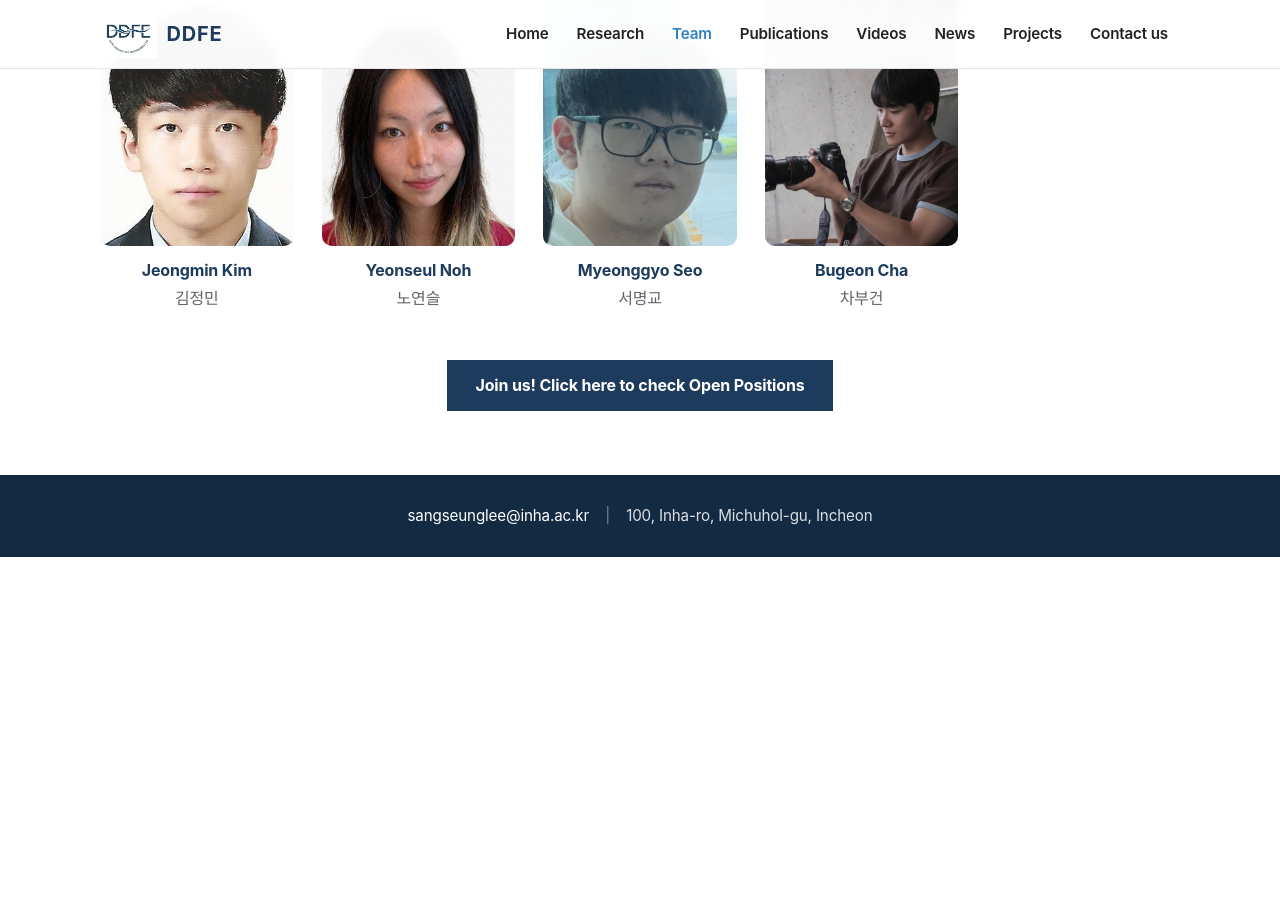
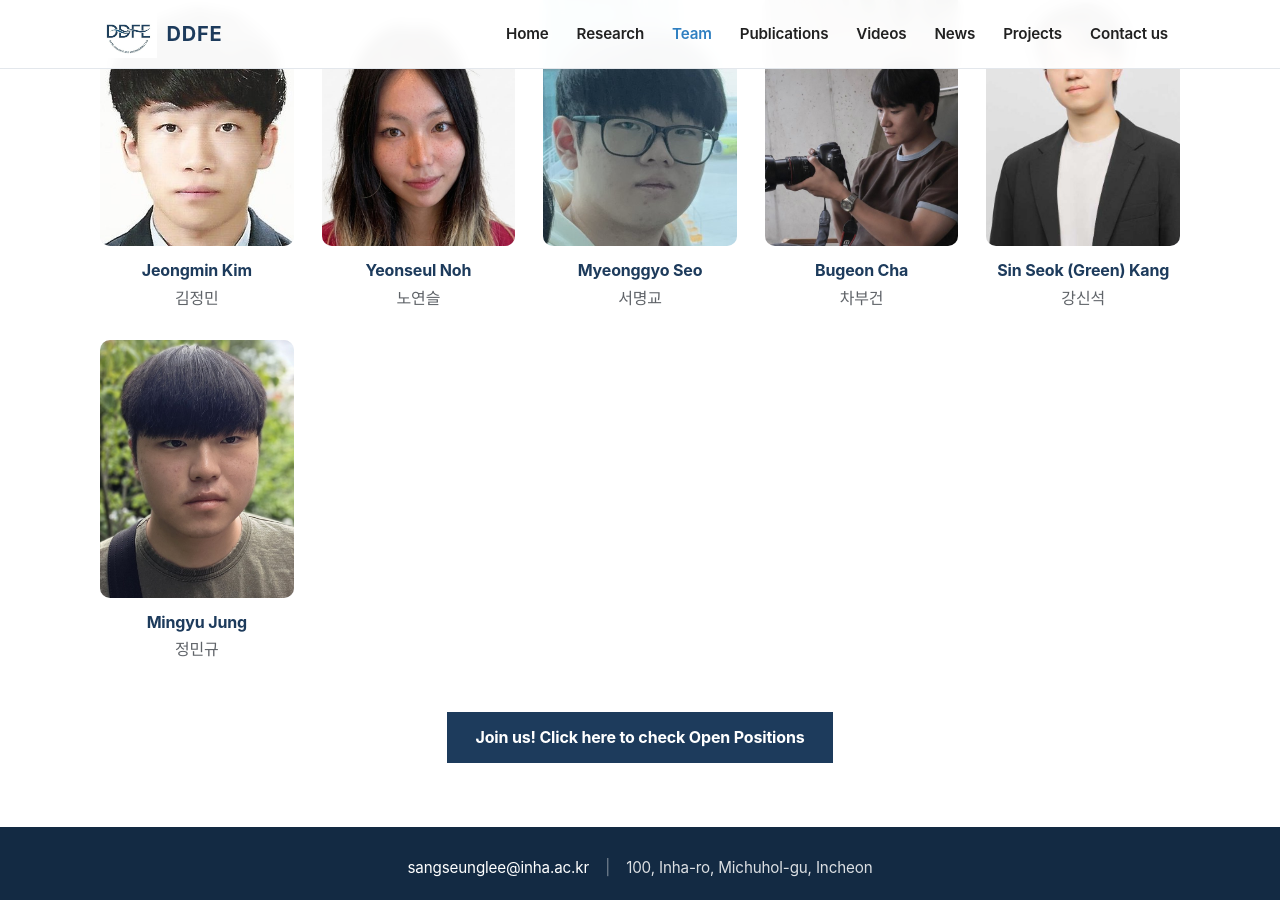
Before and after one commit to sanlee-ddfe/ddfe.github.io, a Jekyll site: the page built from team/current-members.html, in a window 1280 px wide and 900 px high, scrolled down 1791 px. Built offline with Jekyll 4.4.1, drawn with Linux system fonts in a browser that asks for light colours; some web fonts are replaced; before the commit the page ends 2348 px from its top, so only the background shows below that.

Commit message:
Add Sin Seok (Green) Kang and Mingyu Jung to undergraduate members
Co-Authored-By: Claude Opus 5.5 <noreply@anthropic.com>

```diff
--- a/_data/members.yml
+++ b/_data/members.yml
@@ -67,3 +67,9 @@ groups:
       - name: Bugeon Cha
         name_ko: 차부건
         photo: /assets/images/members/bugeon-cha.jpg
+      - name: Sin Seok (Green) Kang
+        name_ko: 강신석
+        photo: /assets/images/members/sinseok-kang.jpg
+      - name: Mingyu Jung
+        name_ko: 정민규
+        photo: /assets/images/members/mingyu-jung.jpg
```
Also changed, not shown: assets/images/members/mingyu-jung.jpg (added), assets/images/members/sinseok-kang.jpg (added).
